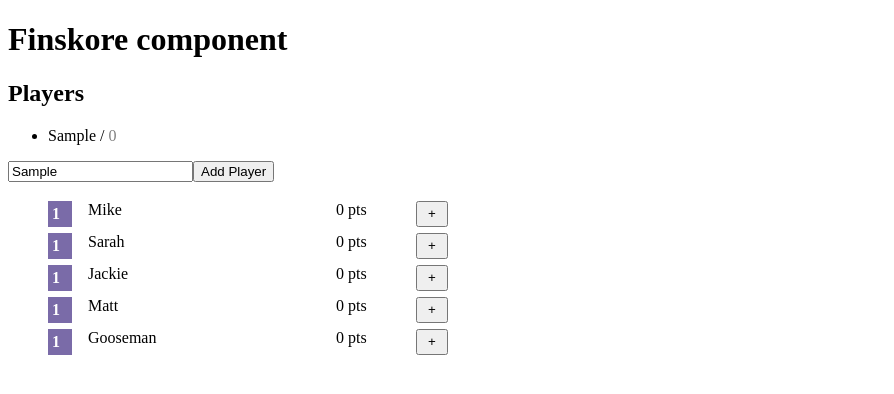
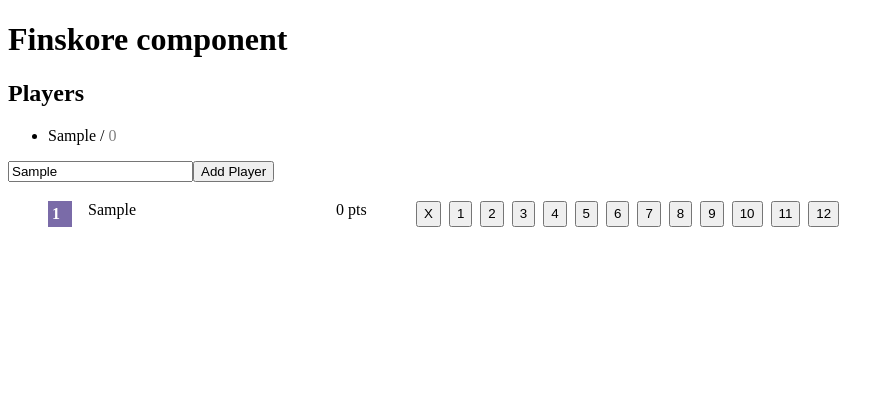
Before and after one commit to mike-healy/finskore3, a Vue app: page / in a window 1280 px wide. Both pictures are taken after typing "Sample" into the empty fields and a click on the button "Add Player". Shown: the top 394 px of the page, without its empty margins (0-894 px from the left). Built offline with nearby package versions, Linux system fonts and the light colour scheme; the HTML template or start-up script is replaced by a standard one.

Commit message:
Players from store; increment by score

```diff
--- a/src/components/Finskore.vue
+++ b/src/components/Finskore.vue
@@ -13,6 +13,8 @@ const newPlayerName = ref('');
     <h1>Finskore component</h1>
 
     <h2>Players</h2>
+    <p v-if="store.players.length === 0">No players yet. Add some.</p>
+
     <ul>
       <li v-for="player in store.players" :key="player.id">
         {{ player.name }} / <span style="color: gray;">{{ player.score }}</span>
--- a/src/components/Players.vue
+++ b/src/components/Players.vue
@@ -1,26 +1,28 @@
 <script setup lang="ts">
 import { ref, computed } from 'vue';
+import { useGameStore } from '@/stores/game';
 
-const players = ref([
-  { id: 1, position: 0, name: 'Mike', score: 0 },
-  { id: 2, position: 0, name: 'Sarah', score: 0 },
-  { id: 3, position: 0, name: 'Jackie', score: 0 },
-  { id: 4, position: 0, name: 'Matt', score: 0 },
-  { id: 5, position: 0, name: 'Gooseman', score: 0 },
-]);
+const store = useGameStore();
+
+const players = computed(() => store.players);
 
 const positions = computed(() => {
-  // Extract all of the scores
   let scores: number[] = [];
   players.value.map((player) => scores.push(player.score));
 
   scores = scores.sort((a, b) => b - a);
 
-  // Retaining duplicates is helpful to do the tied positions, then next player following ties.
+  // Retaining duplicates is helpful to count positions whilst handling ties
   players.value.forEach((player) => {
     player.position = scores.indexOf(player.score) + 1;
   });
 });
+
+const recordScore = (player: any, score: number) => {
+  player.score += score;
+  // player.scores.push(score); // will move to history array later
+};
+
 </script>
 
 <template>
@@ -29,11 +31,26 @@ const positions = computed(() => {
       <span class="position">{{ player.position }}</span>
       {{ player.name }}
       <span>{{ player.score }} pts</span>
-      <button @click="player.score++">+</button>
+      <!-- <button @click="player.score++">+</button> -->
+      <div class="score-buttons">
+        <button @click="recordScore(player, 0)">X</button>
+        <button @click="recordScore(player, 1)">1</button>
+        <button @click="recordScore(player, 2)">2</button>
+        <button @click="recordScore(player, 3)">3</button>
+        <button @click="recordScore(player, 4)">4</button>
+        <button @click="recordScore(player, 5)">5</button>
+        <button @click="recordScore(player, 6)">6</button>
+        <button @click="recordScore(player, 7)">7</button>
+        <button @click="recordScore(player, 8)">8</button>
+        <button @click="recordScore(player, 9)">9</button>
+        <button @click="recordScore(player, 10)">10</button>
+        <button @click="recordScore(player, 11)">11</button>
+        <button @click="recordScore(player, 12)">12</button>
+      </div>
     </li>
   </ul>
 
-  {{  positions }}
+  {{ positions }}
 </template>
 
 <style>
@@ -53,4 +70,9 @@ span.position {
   padding: 0.25rem;
   font-weight: 700;
 }
+
+.score-buttons {
+  display: flex;
+  gap: 0.5rem;
+}
 </style>
--- a/src/stores/game.ts
+++ b/src/stores/game.ts
@@ -4,7 +4,9 @@ interface Player {
   id: number,
   name: string,
   score: number,
-  // strikes
+  scores: number[],
+  position: number,
+  misses: number,
 }
 
 interface GameState {
@@ -15,7 +17,7 @@ interface GameState {
 export const useGameStore = defineStore('game', {
   state: () => ({
     players: [] as Player[],
-    targetScore: 50
+    targetScore: 50,
   }),
 
   actions: {
@@ -23,13 +25,15 @@ export const useGameStore = defineStore('game', {
       const newPlayer: Player = {
         id: this.players.length + 1,
         name,
-        score: 0
+        score: 0,
+        position: 0,
+        misses: 0,
       };
       this.players.push(newPlayer);
     },
 
     setTargetScore(score: number) {
-      this.targetScore = score;
+      this.targetScore = Math.max(1, score);
     }
   }
 
```
Also changed, not shown: 1 other file (tests, documents, lock files or other folders).
